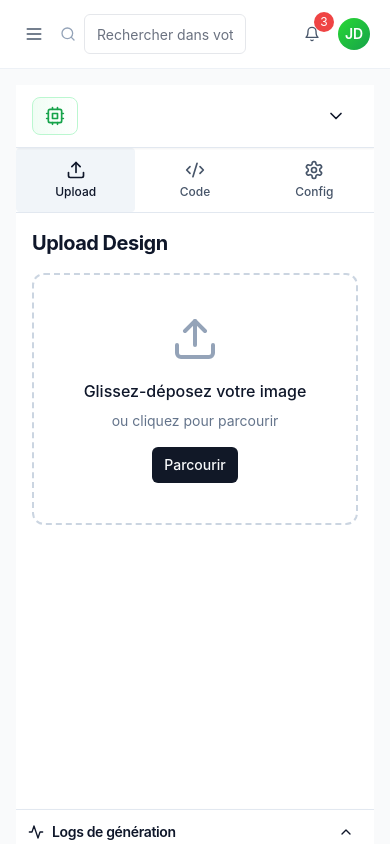
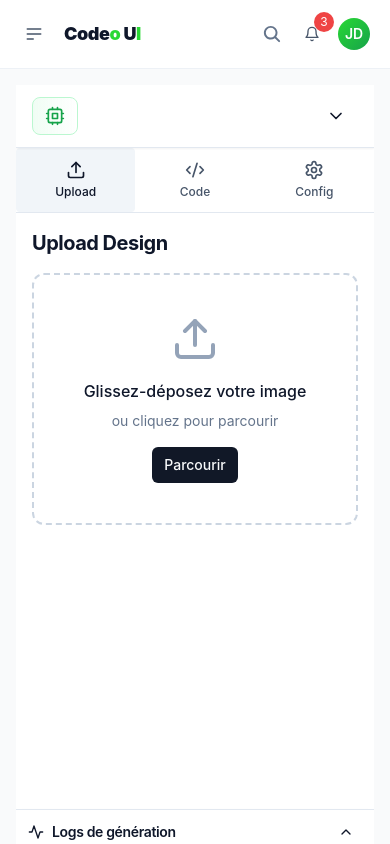
Before and after one commit to Kesjs/Codeo-UI-V1.0.1, a Next.js app: page /dashboard/workbench in a window 390 px wide. Built offline with nearby package versions, Linux system fonts and the light colour scheme.

Commit message:
Codeo UI v1.0.9

```diff
--- a/app/globals.css
+++ b/app/globals.css
@@ -76,7 +76,9 @@
 
     body {
         @apply bg-background text-foreground min-h-screen;
-    font-feature-settings: 'rlig' 1, 'calt' 1;
+        font-feature-settings:
+            "rlig" 1,
+            "calt" 1;
     }
 
     /* Remove focus outline for language selector buttons */
@@ -111,11 +113,16 @@ button[class*="px-3 py-1.5"]:focus {
 
     /* Focus styles */
     :focus-visible {
-    @apply outline-none ring-2 ring-ring ring-offset-2 ring-offset-background rounded-sm;
+        @apply outline-none ring-0 rounded-sm;
     }
 
     /* Typography improvements */
-  h1, h2, h3, h4, h5, h6 {
+    h1,
+    h2,
+    h3,
+    h4,
+    h5,
+    h6 {
         @apply font-bold tracking-tight text-balance;
     }
 
@@ -124,7 +131,11 @@ button[class*="px-3 py-1.5"]:focus {
     }
 
     /* Smooth transitions */
-  a, button, input, textarea, select {
+    a,
+    button,
+    input,
+    textarea,
+    select {
         @apply transition-colors duration-200;
     }
 
@@ -134,23 +145,30 @@ button[class*="px-3 py-1.5"]:focus {
     }
 
     /* Custom focus styles for interactive elements */
-  [role='button'], button, input, select, textarea, a[href] {
-    @apply focus-visible:ring-2 focus-visible:ring-ring focus-visible:ring-offset-2 focus-visible:ring-offset-background rounded-sm;
+    [role="button"],
+    button,
+    input,
+    select,
+    textarea,
+    a[href] {
+        @apply focus-visible:ring-0 focus-visible:outline-none rounded-sm;
     }
 }
 
 /* Animations */
 @keyframes pulse {
-  0%, 100% {
+    0%,
+    100% {
         opacity: 1;
     }
     50% {
-    opacity: .5;
+        opacity: 0.5;
     }
 }
 
 @keyframes bounce {
-  0%, 100% {
+    0%,
+    100% {
         transform: translateY(-25%);
         animation-timing-function: cubic-bezier(0.8, 0, 1, 1);
     }
@@ -172,7 +190,8 @@ button[class*="px-3 py-1.5"]:focus {
 }
 
 @keyframes float {
-  0%, 100% {
+    0%,
+    100% {
         transform: translateY(0);
     }
     50% {
@@ -219,7 +238,12 @@ button[class*="px-3 py-1.5"]:focus {
 }
 
 .animate-shimmer {
-  background: linear-gradient(90deg, transparent, rgba(255, 255, 255, 0.1), transparent);
+    background: linear-gradient(
+        90deg,
+        transparent,
+        rgba(255, 255, 255, 0.1),
+        transparent
+    );
     background-size: 200% 100%;
     animation: shimmer 2s infinite linear;
 }
@@ -249,23 +273,35 @@ button[class*="px-3 py-1.5"]:focus {
 
 /* Scrollbar invisible pour navigation */
 .scrollbar-hide {
-  -ms-overflow-style: none;  /* Internet Explorer 10+ */
-  scrollbar-width: none;  /* Firefox */
+    -ms-overflow-style: none; /* Internet Explorer 10+ */
+    scrollbar-width: none; /* Firefox */
 }
 
 .scrollbar-hide::-webkit-scrollbar {
-  display: none;  /* Safari and Chrome */
+    display: none; /* Safari and Chrome */
 }
 
 /* Animations personnalisées */
 @keyframes fadeIn {
-  from { opacity: 0; transform: translateY(-5px); }
-  to { opacity: 1; transform: translateY(0); }
+    from {
+        opacity: 0;
+        transform: translateY(-5px);
+    }
+    to {
+        opacity: 1;
+        transform: translateY(0);
+    }
 }
 
 @keyframes slideDown {
-  from { opacity: 0; transform: translateY(-10px); }
-  to { opacity: 1; transform: translateY(0); }
+    from {
+        opacity: 0;
+        transform: translateY(-10px);
+    }
+    to {
+        opacity: 1;
+        transform: translateY(0);
+    }
 }
 
 .animate-fadeIn {
@@ -284,7 +320,8 @@ code::selection {
 
 /* Animation fluide avec visibilité permanente */
 @keyframes ballMove {
-  0%, 100% {
+    0%,
+    100% {
         transform: translateY(0) scale(1);
         opacity: 1;
         animation-timing-function: cubic-bezier(0.4, 0, 0.2, 1);
@@ -304,7 +341,8 @@ code::selection {
 }
 
 @keyframes barPulse {
-  0%, 100% {
+    0%,
+    100% {
         height: 20%;
         opacity: 0.8;
         animation-timing-function: ease-in-out;
@@ -322,7 +360,8 @@ code::selection {
 }
 
 @keyframes pulse {
-  0%, 100% {
+    0%,
+    100% {
         height: 20%;
         opacity: 0.3;
     }
@@ -354,27 +393,27 @@ a:not(.no-underline) {
 }
 
 /* Custom styles for form elements */
-input[type='text'],
-input[type='email'],
-input[type='password'],
-input[type='number'],
-input[type='tel'],
-input[type='url'],
-input[type='search'],
-input[type='date'],
-input[type='datetime-local'],
-input[type='time'],
-input[type='month'],
-input[type='week'],
+input[type="text"],
+input[type="email"],
+input[type="password"],
+input[type="number"],
+input[type="tel"],
+input[type="url"],
+input[type="search"],
+input[type="date"],
+input[type="datetime-local"],
+input[type="time"],
+input[type="month"],
+input[type="week"],
 select,
 textarea {
-  @apply w-full rounded-md border border-input bg-background px-3 py-2 text-sm ring-offset-background file:border-0 file:bg-transparent file:text-sm file:font-medium placeholder:text-muted-foreground focus-visible:outline-none focus-visible:ring-2 focus-visible:ring-ring focus-visible:ring-offset-2 disabled:cursor-not-allowed disabled:opacity-50;
+    @apply w-full rounded-md border border-input bg-background px-3 py-2 text-sm ring-offset-background file:border-0 file:bg-transparent file:text-sm file:font-medium placeholder:text-muted-foreground focus-visible:outline-none focus-visible:ring-0 disabled:cursor-not-allowed disabled:opacity-50;
 }
 
 /* Custom styles for checkboxes and radio buttons */
-input[type='checkbox'],
-input[type='radio'] {
-  @apply h-4 w-4 rounded border-input text-primary focus:ring-primary focus:ring-offset-0 focus-visible:ring-2 focus-visible:ring-ring focus-visible:ring-offset-2 disabled:cursor-not-allowed disabled:opacity-50;
+input[type="checkbox"],
+input[type="radio"] {
+    @apply h-4 w-4 rounded border-input text-primary focus:ring-0 focus:ring-offset-0 focus-visible:ring-0 disabled:cursor-not-allowed disabled:opacity-50;
 }
 
 /* Custom styles for tooltips */
@@ -389,7 +428,7 @@ input[type='radio'] {
 }
 
 [data-tooltip]:hover::before {
-  content: '';
+    content: "";
     @apply absolute bottom-full left-1/2 -translate-x-1/2 w-0 h-0 border-l-4 border-r-4 border-l-transparent border-r-transparent border-t-4 border-t-foreground opacity-0 pointer-events-none transition-opacity duration-200;
     z-index: 50;
 }
@@ -402,7 +441,7 @@ input[type='radio'] {
 /* Custom styles for code blocks */
 :not(pre) > code::before,
 :not(pre) > code::after {
-  content: '';
+    content: "";
 }
 
 /* Custom styles for blockquotes */
@@ -415,7 +454,8 @@ table {
     @apply w-full border-collapse;
 }
 
-th, td {
+th,
+td {
     @apply border border-muted-foreground/20 p-3 text-left;
 }
 
@@ -433,7 +473,8 @@ hr {
 }
 
 /* Custom styles for lists */
-ul, ol {
+ul,
+ol {
     @apply pl-5 my-4;
 }
 
@@ -478,10 +519,13 @@ iframe {
     content: attr(line);
 }
 
-
 /* Couleurs spécifiques pour le bloc de code VUE */
 .language-vue .token.tag {
-  color: hsl(123.8, 69.2%, 50.4%) !important; /* Notre vert principal pour les balises */
+    color: hsl(
+        123.8,
+        69.2%,
+        50.4%
+    ) !important; /* Notre vert principal pour les balises */
 }
 
 .language-vue .token.attr-name {
@@ -542,8 +586,6 @@ div:has(> .language-vue) {
     padding-right: 3.5rem !important; /* Évite le texte sous l'icône de droite */
 }
 
-
-
 @layer base {
     * {
         @apply border-border;
--- a/components/dashboard/DynamicHeader.tsx
+++ b/components/dashboard/DynamicHeader.tsx
@@ -15,12 +15,12 @@ import {
   Settings,
   Bell,
   User,
-  Menu,
   ChevronDown,
-  Search,
   X,
   Check,
 } from "lucide-react";
+import { HiOutlineMenuAlt2, HiOutlineMenuAlt3 } from "react-icons/hi";
+import { IoSearch } from "react-icons/io5";
 import { Button } from "@/components/ui/button";
 import { Input } from "@/components/ui/input";
 import { usePlan } from "@/app/dashboard/layout";
@@ -119,6 +119,7 @@ export default function DynamicHeader({
   const [isProfileMenuOpen, setIsProfileMenuOpen] = useState(false);
   const [isNotificationMenuOpen, setIsNotificationMenuOpen] = useState(false);
   const [isSearchResultsOpen, setIsSearchResultsOpen] = useState(false);
+  const [isMobileSearchOpen, setIsMobileSearchOpen] = useState(false);
   const menuRef = useRef<HTMLDivElement>(null!);
   const profileMenuRef = useRef<HTMLDivElement>(null!);
   const notificationMenuRef = useRef<HTMLDivElement>(null!);
@@ -189,21 +190,40 @@ export default function DynamicHeader({
     >
       <div className="px-4 lg:px-6 py-3">
         <div className="flex items-center justify-between gap-2 sm:gap-4">
-          {/* Menu hamburger à gauche - visible sur mobile */}
+          {/* Menu hamburger + Logo mobile - visible sur mobile */}
+          <div className="sm:hidden flex items-center gap-3">
             <button
               onClick={() =>
                 isSidebarOpen
                   ? onMenuClose && onMenuClose()
                   : onMenuClick && onMenuClick()
               }
-            className="sm:hidden p-2 rounded-lg hover:bg-slate-100 dark:hover:bg-slate-800 transition-colors"
+              className="p-2 rounded-lg hover:bg-slate-100 dark:hover:bg-slate-800 transition-all duration-300"
             >
-            {isSidebarOpen ? (
-              <X className="w-5 h-5 text-slate-600" />
-            ) : (
-              <Menu className="w-5 h-5 text-slate-600" />
-            )}
+              <div className="relative w-5 h-5 overflow-hidden">
+                <HiOutlineMenuAlt2
+                  className={`absolute inset-0 w-5 h-5 text-slate-600 transition-all duration-500 ease-out ${
+                    isSidebarOpen
+                      ? "opacity-0 -translate-x-6"
+                      : "opacity-100 translate-x-0"
+                  }`}
+                />
+                <HiOutlineMenuAlt3
+                  className={`absolute inset-0 w-5 h-5 text-slate-600 transition-all duration-500 ease-out ${
+                    isSidebarOpen
+                      ? "opacity-100 translate-x-0"
+                      : "opacity-0 translate-x-6"
+                  }`}
+                />
+              </div>
             </button>
+
+            {/* Logo Codeo UI sur mobile */}
+            <div className="text-lg font-black text-slate-900 dark:text-white tracking-tight">
+              Code<span className="text-codeo-green">o</span> U
+              <span className="text-codeo-green">I</span>
+            </div>
+          </div>
 
           {/* Nom de la section active avec trait - caché sur mobile */}
           <div className="hidden sm:flex flex-col items-center min-w-0 flex-shrink-0 w-[120px] relative">
@@ -220,21 +240,22 @@ export default function DynamicHeader({
             ></div>
           </div>
 
-          {/* Barre de recherche - centrée */}
+          {/* Barre de recherche - cachée sur mobile, complète sur desktop */}
           <div
-            className="relative flex-1 max-w-md mx-auto"
+            className="relative flex-1 max-w-md mx-auto hidden sm:block"
             ref={searchResultsRef}
           >
-            <div className="flex items-center gap-2">
-              <Search className="w-4 h-4 text-slate-400 flex-shrink-0" />
-              <Input
+            {/* Barre complète sur desktop uniquement */}
+            <div className="flex items-center gap-3 bg-slate-50 dark:bg-slate-800 rounded-lg px-3 py-2 border-2 border-gray-300 dark:border-gray-600">
+              <IoSearch className="w-5 h-5 text-slate-400 flex-shrink-0" />
+              <input
                 type="text"
                 placeholder="Rechercher dans votre espace..."
                 value={searchQuery}
                 onChange={(e: React.ChangeEvent<HTMLInputElement>) =>
                   setSearchQuery(e.target.value)
                 }
-                className="w-full bg-white dark:bg-slate-800 border-slate-200 dark:border-slate-700 focus:outline-none focus:ring-0 focus:border-transparent focus-visible:outline-none focus-visible:ring-0 focus-visible:border-transparent"
+                className="w-full bg-transparent border-none text-sm text-slate-900 dark:text-white placeholder:text-slate-400 focus:outline-none focus:ring-0"
                 autoFocus={false}
               />
               {searchQuery && (
@@ -319,6 +340,14 @@ export default function DynamicHeader({
 
           {/* Actions utilisateur - fixées à droite */}
           <div className="flex items-center gap-1 sm:gap-3 flex-shrink-0 w-[120px] sm:w-auto justify-end">
+            {/* Icône recherche mobile uniquement */}
+            <button
+              onClick={() => setIsMobileSearchOpen(true)}
+              className="sm:hidden p-2 rounded-lg hover:bg-slate-100 dark:hover:bg-slate-800 transition-colors"
+            >
+              <IoSearch className="w-5 h-5 text-slate-500" />
+            </button>
+
             {/* Crédits (desktop) */}
             <div className="hidden md:flex items-center gap-2 px-3 py-1.5 bg-slate-50 dark:bg-slate-800/50 rounded-lg border border-slate-200 dark:border-slate-700">
               <Zap className="w-4 h-4 text-codeo-green" />
@@ -513,6 +542,137 @@ export default function DynamicHeader({
           </div>
         </div>
       </div>
+
+      {/* Barre de recherche mobile en plein écran */}
+      <AnimatePresence>
+        {isMobileSearchOpen && (
+          <>
+            {/* Overlay */}
+            <motion.div
+              initial={{ opacity: 0 }}
+              animate={{ opacity: 1 }}
+              exit={{ opacity: 0 }}
+              transition={{ duration: 0.2 }}
+              className="sm:hidden fixed inset-0 bg-black/50 backdrop-blur-sm z-50"
+              onClick={() => {
+                setIsMobileSearchOpen(false);
+                clearSearch();
+              }}
+            />
+
+            {/* Barre de recherche animée */}
+            <motion.div
+              initial={{ opacity: 0, y: -100 }}
+              animate={{ opacity: 1, y: 0 }}
+              exit={{ opacity: 0, y: -100 }}
+              transition={{ duration: 0.3, ease: "easeOut" }}
+              className="sm:hidden fixed top-0 left-0 right-0 z-50 bg-white dark:bg-slate-900 shadow-xl"
+            >
+              <div className="p-4">
+                <div className="flex items-center gap-3">
+                  {/* Bouton retour */}
+                  <button
+                    onClick={() => {
+                      setIsMobileSearchOpen(false);
+                      clearSearch();
+                    }}
+                    className="p-2 rounded-lg hover:bg-slate-100 dark:hover:bg-slate-800 transition-colors"
+                  >
+                    <X className="w-5 h-5 text-slate-600" />
+                  </button>
+
+                  {/* Champ de recherche */}
+                  <div className="flex-1 flex items-center gap-3 bg-slate-50 dark:bg-slate-800 rounded-lg px-4 py-3">
+                    <IoSearch className="w-5 h-5 text-slate-400 flex-shrink-0" />
+                    <input
+                      type="text"
+                      placeholder="Rechercher dans votre espace..."
+                      value={searchQuery}
+                      onChange={(e) => setSearchQuery(e.target.value)}
+                      autoFocus
+                      className="flex-1 bg-transparent border-none outline-none focus:outline-none focus:ring-0 text-slate-900 dark:text-white placeholder:text-slate-400"
+                    />
+                    {searchQuery && (
+                      <button
+                        onClick={clearSearch}
+                        className="p-1 rounded-full hover:bg-slate-200 dark:hover:bg-slate-700 transition-colors"
+                      >
+                        <X className="w-4 h-4 text-slate-400" />
+                      </button>
+                    )}
+                  </div>
+                </div>
+
+                {/* Résultats de recherche mobile */}
+                {searchQuery && (
+                  <motion.div
+                    initial={{ opacity: 0, y: 10 }}
+                    animate={{ opacity: 1, y: 0 }}
+                    className="mt-4 bg-white dark:bg-slate-800 rounded-lg border border-slate-200 dark:border-slate-700 max-h-[70vh] overflow-y-auto"
+                  >
+                    {isSearching ? (
+                      <div className="px-4 py-6 text-center text-sm text-slate-500 dark:text-slate-400">
+                        Recherche en cours...
+                      </div>
+                    ) : searchResults.length > 0 ? (
+                      <div>
+                        {searchResults.map((result: SearchResult) => (
+                          <button
+                            key={result.id}
+                            onClick={() => {
+                              router.push(result.path);
+                              clearSearch();
+                              setIsMobileSearchOpen(false);
+                            }}
+                            className="w-full px-4 py-3 text-left hover:bg-slate-50 dark:hover:bg-slate-700/30 transition-colors border-b border-slate-100 dark:border-slate-700 last:border-b-0"
+                          >
+                            <div className="flex items-start gap-3">
+                              <div className="flex-shrink-0 mt-0.5">
+                                {result.type === "project" && (
+                                  <Folder className="w-4 h-4 text-blue-500" />
+                                )}
+                                {result.type === "component" && (
+                                  <Layout className="w-4 h-4 text-purple-500" />
+                                )}
+                                {result.type === "collection" && (
+                                  <Palette className="w-4 h-4 text-pink-500" />
+                                )}
+                                {result.type === "user" && (
+                                  <Users className="w-4 h-4 text-green-500" />
+                                )}
+                                {result.type === "setting" && (
+                                  <Settings className="w-4 h-4 text-orange-500" />
+                                )}
+                              </div>
+                              <div className="flex-1 min-w-0">
+                                <div className="font-medium text-sm text-slate-900 dark:text-white truncate">
+                                  {result.title}
+                                </div>
+                                <div className="text-xs text-slate-500 dark:text-slate-400 truncate mt-1">
+                                  {result.description}
+                                </div>
+                                {result.metadata?.framework && (
+                                  <div className="text-xs text-codeo-green mt-1">
+                                    {result.metadata.framework}
+                                  </div>
+                                )}
+                              </div>
+                            </div>
+                          </button>
+                        ))}
+                      </div>
+                    ) : (
+                      <div className="px-4 py-6 text-center text-sm text-slate-500 dark:text-slate-400">
+                        Aucun résultat trouvé pour "{searchQuery}"
+                      </div>
+                    )}
+                  </motion.div>
+                )}
+              </div>
+            </motion.div>
+          </>
+        )}
+      </AnimatePresence>
     </motion.header>
   );
 }
--- a/components/ui/input.tsx
+++ b/components/ui/input.tsx
@@ -1,9 +1,8 @@
-import * as React from "react"
+import * as React from "react";
 
-import { cn } from "@/lib/utils"
+import { cn } from "@/lib/utils";
 
-export interface InputProps
-  extends React.InputHTMLAttributes<HTMLInputElement> {}
+export interface InputProps extends React.InputHTMLAttributes<HTMLInputElement> {}
 
 const Input = React.forwardRef<HTMLInputElement, InputProps>(
   ({ className, type, ...props }, ref) => {
@@ -11,15 +10,15 @@ const Input = React.forwardRef<HTMLInputElement, InputProps>(
       <input
         type={type}
         className={cn(
-          "flex h-10 w-full rounded-md border border-input bg-background px-3 py-2 text-sm ring-offset-background file:border-0 file:bg-transparent file:text-sm file:font-medium placeholder:text-muted-foreground focus-visible:outline-none focus-visible:ring-2 focus-visible:ring-ring focus-visible:ring-offset-2 disabled:cursor-not-allowed disabled:opacity-50",
-          className
+          "flex h-10 w-full rounded-md border-2 border-gray-300 dark:border-gray-600 bg-background px-3 py-2 text-sm ring-offset-background file:border-0 file:bg-transparent file:text-sm file:font-medium placeholder:text-muted-foreground focus-visible:outline-none focus-visible:ring-0 hover:border-gray-400 dark:hover:border-gray-500 transition-colors disabled:cursor-not-allowed disabled:opacity-50",
+          className,
         )}
         ref={ref}
         {...props}
       />
-    )
-  }
-)
-Input.displayName = "Input"
+    );
+  },
+);
+Input.displayName = "Input";
 
-export { Input }
+export { Input };
```
Lines whose indentation alone changed are shown as unchanged.
